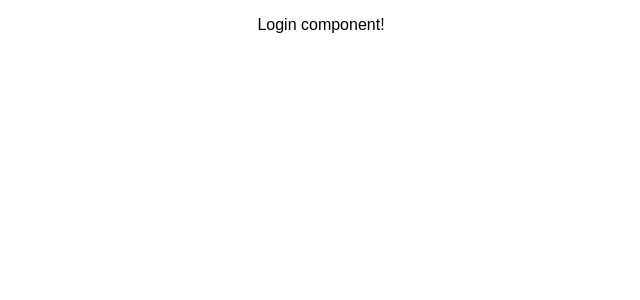
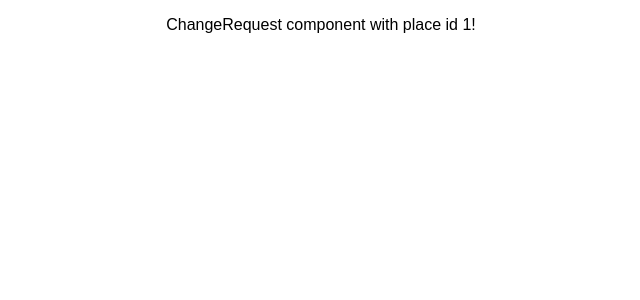
Before and after one commit to CesarBetan/zenwherk-admin-app, a React (Create React App) app: page /change_request/1 in a window 1280 px wide. Before the commit this address led to /. Shown: the top 300 px of the page, without its empty margins (319-959 px from the left). Built offline with nearby package versions, Linux system fonts and the light colour scheme.

Commit message:
Add ChangeRequest route

```diff
--- a/src/App.js
+++ b/src/App.js
@@ -7,6 +7,7 @@ import CreatePlace from './components/CreatePlace';
 import EditPlace from './components/EditPlace';
 import Place from './components/Place';
 import SearchResults from './components/SearchResults';
+import ChangeRequest from './components/ChangeRequest';
 
 class App extends Component {
     render() {
@@ -20,6 +21,7 @@ class App extends Component {
                         <Route path="/place/:id/edit" component={EditPlace}/>
                         <Route path="/place/:id" component={Place}/>
                         <Route path="/search_place" component={SearchResults}/>
+                        <Route path="/change_request/:id" component={ChangeRequest}/>
                         <Redirect from='*' to='/' />
                     </Switch>
                 </div>
--- /dev/null
+++ b/src/components/ChangeRequest/ChangeRequest.js
@@ -0,0 +1,12 @@
+import React, { Component } from 'react';
+import './ChangeRequest.css';
+
+class ChangeRequest extends Component {
+    render() {
+        return (
+            <p>ChangeRequest component with place id { this.props.match.params.id }!</p>
+        );
+    }
+}
+
+export default ChangeRequest;
--- /dev/null
+++ b/src/components/ChangeRequest/index.js
@@ -0,0 +1,2 @@
+import ChangeRequest from './ChangeRequest';
+export default ChangeRequest;
```
Also changed, not shown: src/components/ChangeRequest/ChangeRequest.css (added).
